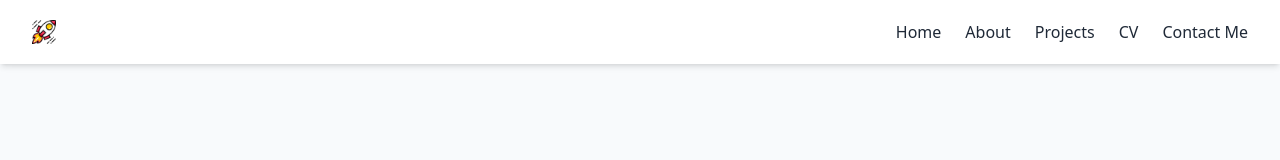
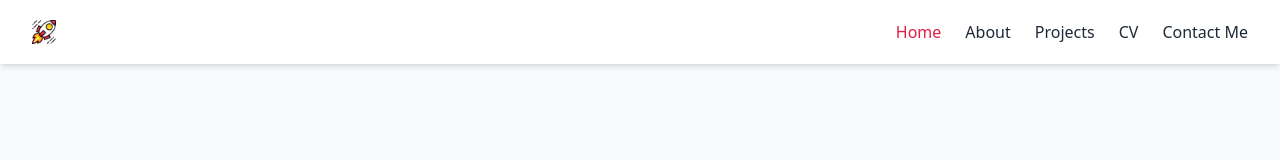
Before and after one commit to evokss/MyPortfolioWebsite, a Next.js app: page / in a window 1280 px wide. Shown: the top 160 px of the page. Built offline with nearby package versions, Linux system fonts and the light colour scheme.

Commit message:
Add active link styling to Navbar using usePathname

```diff
--- a/app/components/common/NavBar.jsx
+++ b/app/components/common/NavBar.jsx
@@ -3,13 +3,18 @@
 import React, { useState } from "react";
 import { FiMenu, FiX } from "react-icons/fi";
 import Link from "next/link";
+import { usePathname } from "next/navigation";
 
 const Navbar = () => {
   const [isOpen, setIsOpen] = useState(false);
+  const pathname = usePathname();
 
   const toggleMenu = () => {
     setIsOpen(!isOpen);
   };
+
+  // Function to determine if the link is active
+  const isActive = (path) => pathname === path;
 
   return (
     <nav className="bg-white shadow-md sticky top-0 z-50">
@@ -30,7 +35,13 @@ const Navbar = () => {
           <div className="hidden md:flex space-x-6">
             <Link
               href="/"
-              className="text-gray-800 hover:text-rose-600 transition duration-300"
+              className={`
+                ${
+                  isActive("/")
+                    ? "text-rose-600"
+                    : "text-gray-800 hover:text-rose-600 transition duration-300"
+                }
+              `}
             >
               Home
             </Link>
@@ -77,7 +88,14 @@ const Navbar = () => {
         <div className="md:hidden bg-white border-t border-gray-200">
           <Link
             href="/"
-            className="block px-4 py-2 text-gray-800 hover:bg-gray-100"
+            className={`
+              block px-4 py-2
+              ${
+                isActive("/")
+                  ? "text-rose-600 bg-gray-100"
+                  : "text-gray-800 hover:bg-gray-100"
+              }
+            `}
           >
             Home
           </Link>
```
